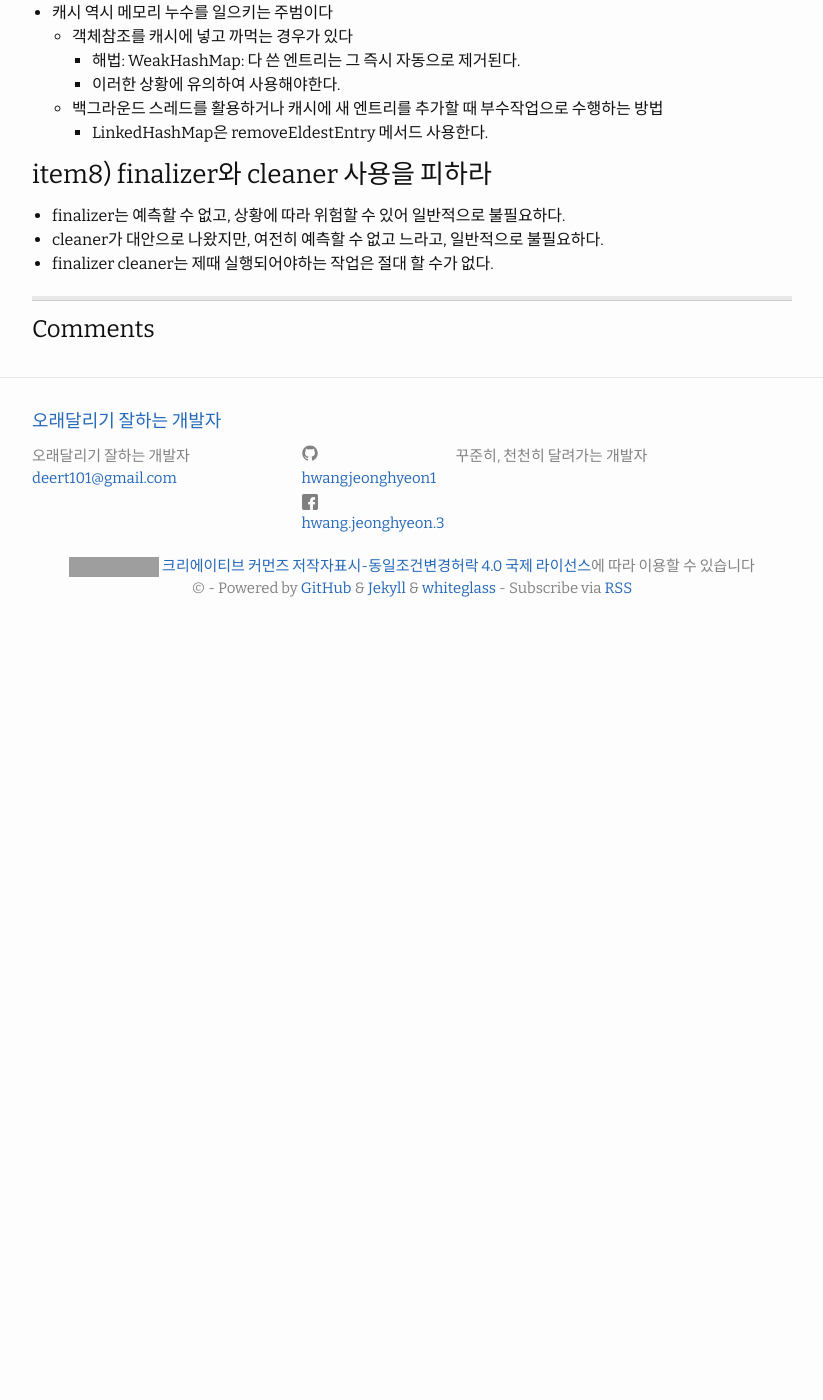
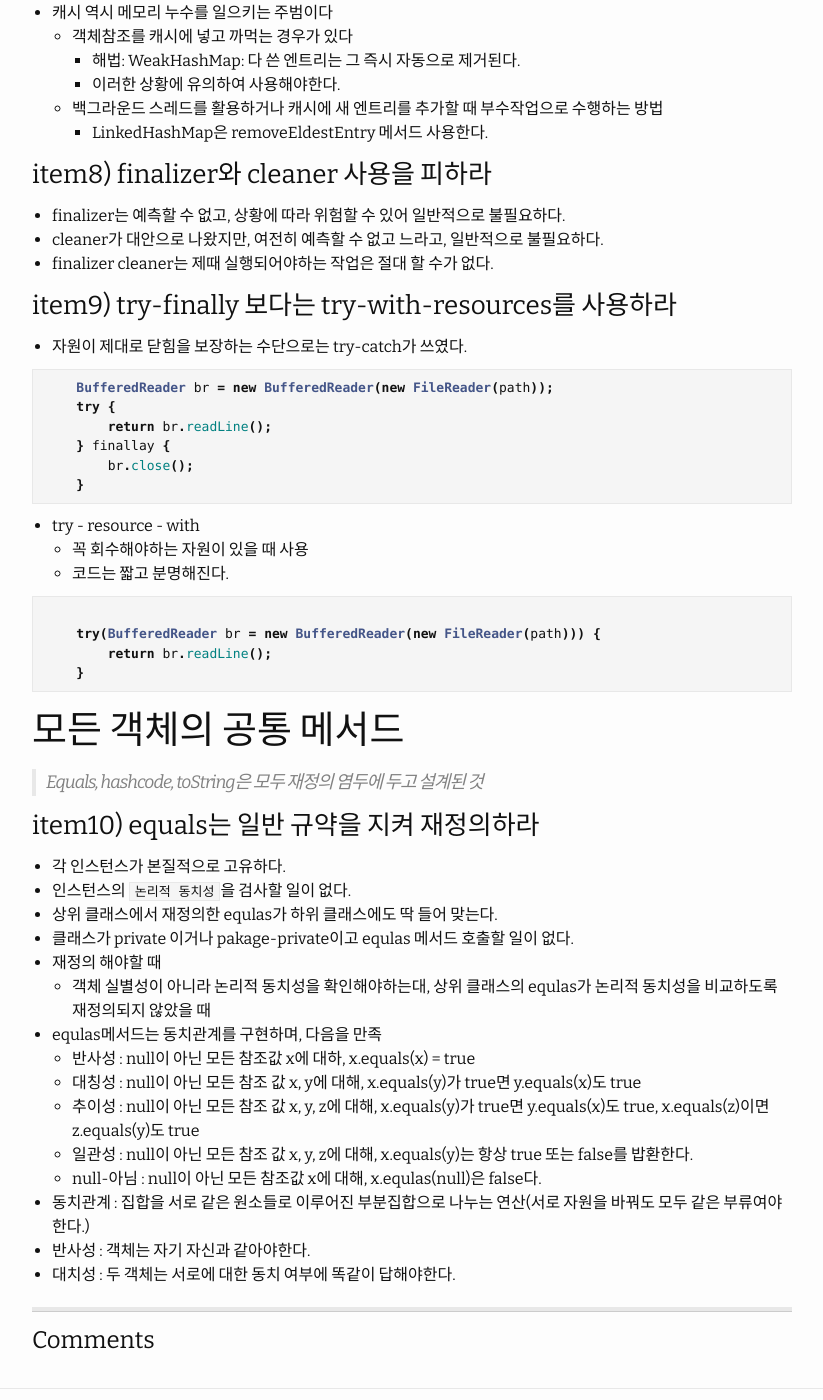
Before and after one commit to HWANGJEONGHYEON1/HWANGJEONGHYEON1.github.io, a Jekyll site: the page built from _posts/2022-01-12-effectivc_java2.md, in a window 1280 px wide and 1400 px high, scrolled down 1311 px. Shown: the whole window, without its empty margins (228-1051 px from the left). Built offline with Jekyll 4.4.1, drawn with Linux system fonts in a browser that asks for light colours; comment, search, counter and statistics services are not loaded; before the commit the page ends 1941 px from its top, so only the background shows below that; grey boxes are pictures that could not be loaded.

Commit message:
[docs] effectivejava - 2

````diff
--- a/_posts/2022-01-12-effectivc_java2.md
+++ b/_posts/2022-01-12-effectivc_java2.md
@@ -75,3 +75,47 @@ pbulic Object pop() {
 - finalizer는 예측할 수 없고, 상황에 따라 위험할 수 있어 일반적으로 불필요하다.
 - cleaner가 대안으로 나왔지만, 여전히 예측할 수 없고 느라고, 일반적으로 불필요하다.
 - finalizer cleaner는 제때 실행되어야하는 작업은 절대 할 수가 없다.
+
+
+### item9) try-finally 보다는 try-with-resources를 사용하라
+- 자원이 제대로 닫힘을 보장하는 수단으로는 try-catch가 쓰였다.
+
+```java
+    BufferedReader br = new BufferedReader(new FileReader(path));
+    try {
+        return br.readLine();
+    } finallay {
+        br.close();
+    }
+```
+
+- try - resource - with
+    - 꼭 회수해야하는 자원이 있을 때 사용
+    - 코드는 짧고 분명해진다.
+
+```java
+
+    try(BufferedReader br = new BufferedReader(new FileReader(path))) {
+        return br.readLine();
+    }
+```
+
+# 모든 객체의 공통 메서드
+> Equals, hashcode, toString은 모두 재정의 염두에 두고 설계된 것
+
+### item10) equals는 일반 규약을 지켜 재정의하라
+- 각 인스턴스가 본질적으로 고유하다.
+- 인스턴스의 `논리적 동치성`을 검사할 일이 없다.
+- 상위 클래스에서 재정의한 equlas가 하위 클래스에도 딱 들어 맞는다.
+- 클래스가 private 이거나 pakage-private이고 equlas 메서드 호출할 일이 없다.
+- 재정의 해야할 때
+    - 객체 실별성이 아니라 논리적 동치성을 확인해야하는대, 상위 클래스의 equlas가 논리적 동치성을 비교하도록 재정의되지 않았을 때
+- equlas메서드는 동치관계를 구현하며, 다음을 만족
+    - 반사성 : null이 아닌 모든 참조값 x에 대하, x.equals(x) = true
+    - 대칭성 : null이 아닌 모든 참조 값 x, y에 대해, x.equals(y)가 true면 y.equals(x)도 true
+    - 추이성 : null이 아닌 모든 참조 값 x, y, z에 대해, x.equals(y)가 true면 y.equals(x)도 true, x.equals(z)이면 z.equals(y)도 true
+    - 일관성 : null이 아닌 모든 참조 값 x, y, z에 대해, x.equals(y)는 항상 true 또는 false를 밥환한다.
+    - null-아님 : null이 아닌 모든 참조값 x에 대해, x.equlas(null)은 false다.
+- 동치관계 : 집합을 서로 같은 원소들로 이루어진 부분집합으로 나누는 연산(서로 자원을 바꿔도 모두 같은 부류여야한다.)
+- 반사성 : 객체는 자기 자신과 같아야한다.
+- 대치성 : 두 객체는 서로에 대한 동치 여부에 똑같이 답해야한다.
````
